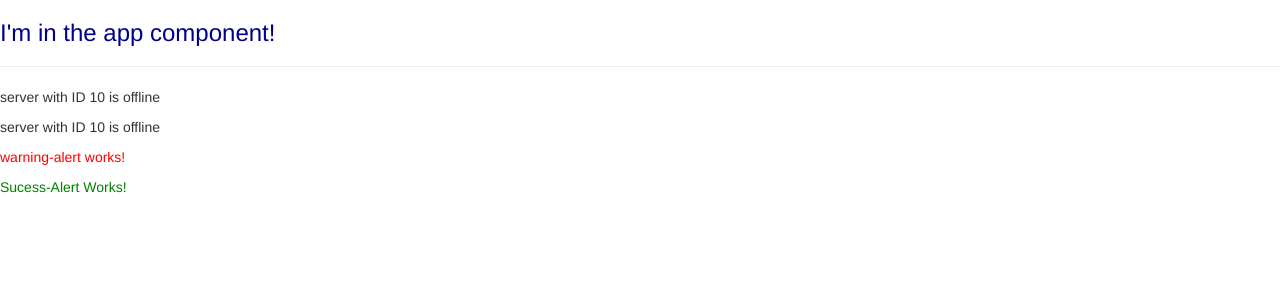
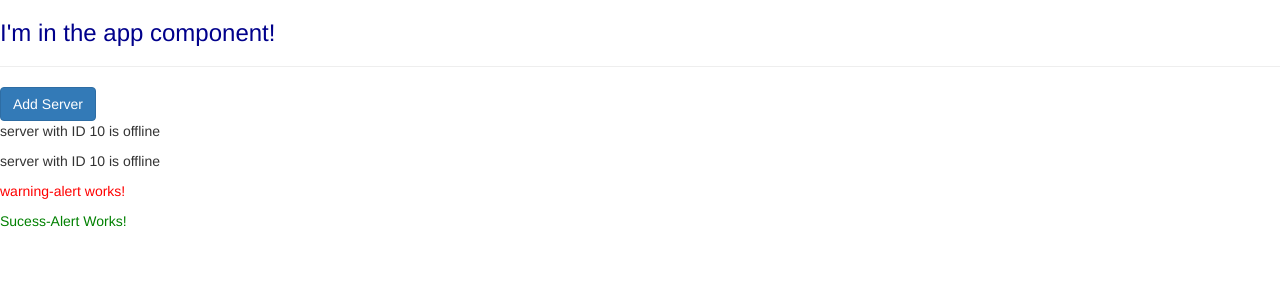
Before and after one commit to jromano8954/angular-basics, an Angular app: page / in a window 1280 px wide. Shown: the top 300 px of the page. Built offline with nearby package versions, Linux system fonts and the light colour scheme.

Commit message:
Property Binding added to servers component

```diff
--- a/src/app/servers/servers.component.html
+++ b/src/app/servers/servers.component.html
@@ -1,2 +1,3 @@
+<button class="btn btn-primary" [disabled]="!allowNewServer"> Add Server</button>
 <app-server></app-server>
 <app-server></app-server>
--- a/src/app/servers/servers.component.ts
+++ b/src/app/servers/servers.component.ts
@@ -6,8 +6,13 @@ import { Component, OnInit } from '@angular/core';
   styleUrls: ['./servers.component.css']
 })
 export class ServersComponent implements OnInit {
+  allowNewServer = false;
 
-  constructor() { }
+  constructor() {
+    setTimeout(() => {
+      this.allowNewServer = true;
+    },2000,)
+  }
 
   ngOnInit() {
   }
```
